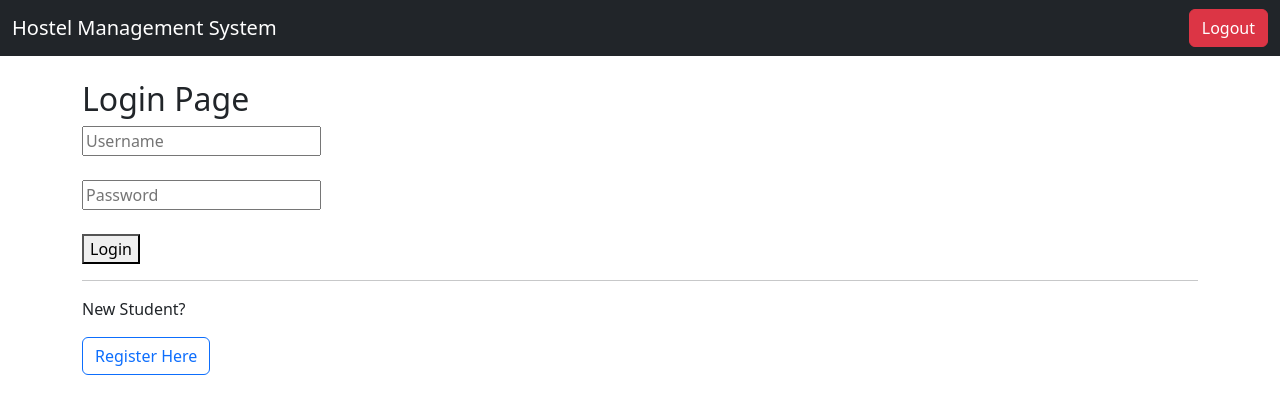
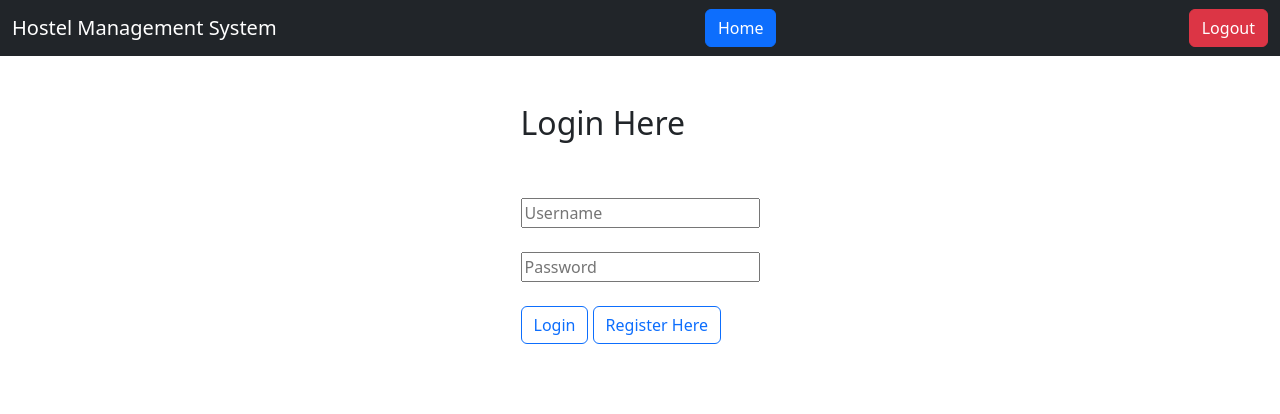
Before and after one commit to Manavitaliya/HMS, a Django app: page / in a window 1280 px wide. Shown: the top 414 px of the page. Run offline with Django 5.2, Linux system fonts and the light colour scheme; a user stored in the database is signed in.

Commit message:
initial process

```diff
--- a/HostelApp/templates/base.html
+++ b/HostelApp/templates/base.html
@@ -8,14 +8,15 @@
 
 <nav class="navbar navbar-dark bg-dark">
     <div class="container-fluid">
-        <span class="navbar-brand">Hostel Management System</span>
+        <a class="navbar-brand">Hostel Management System</span>
         {% if request.user.is_authenticated %}
+            <a href="{% url 'redirect_dashboard' %}" class="btn btn-primary" >Home</a>
             <a href="{% url 'logout' %}" class="btn btn-danger">Logout</a>
         {% endif %}
     </div>
 </nav>
 
-<div class="container mt-4">
+<div class="container d-flex justify-content-center mt-5">
     {% block content %}{% endblock %}
 </div>
 
--- a/HostelApp/templates/registration/login.html
+++ b/HostelApp/templates/registration/login.html
@@ -1,19 +1,21 @@
 {% extends 'base.html' %}
 {% block content %}
-<h2>Login Page</h2>
+
 
 <form method="POST">
     {% csrf_token %}
+    <h2>Login Here</h2><br><br>
     <input type="text" name="username" placeholder="Username" required><br><br>
     <input type="password" name="password" placeholder="Password" required><br><br>
-    <button type="submit">Login</button>
+    <button class="btn btn-outline-primary">Login</button>
+
+    {% comment %} <p>New Student?</p> {% endcomment %}
+    <a href="{% url 'student_register' %}" class="btn btn-outline-primary">
+        Register Here
+    </a>
 </form>
 
-<hr>
-<p>New Student?</p>
-<a href="{% url 'student_register' %}" class="btn btn-outline-primary">
-    Register Here
-</a>
+
 
 {% if error %}
 <p style="color:red;">{{ error }}</p>
```
Also changed, not shown: db.sqlite3.
